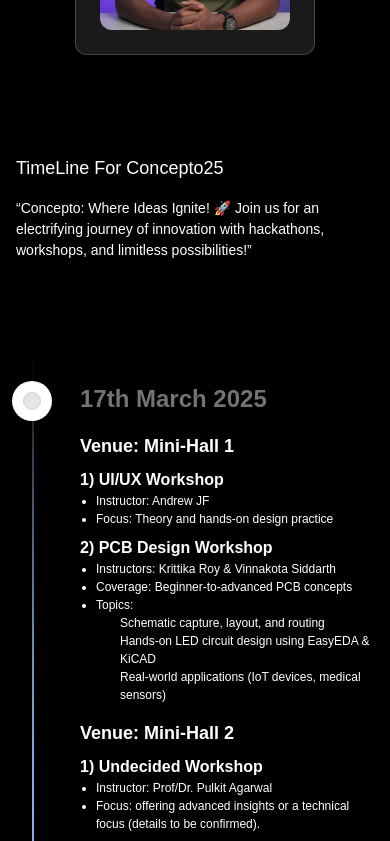
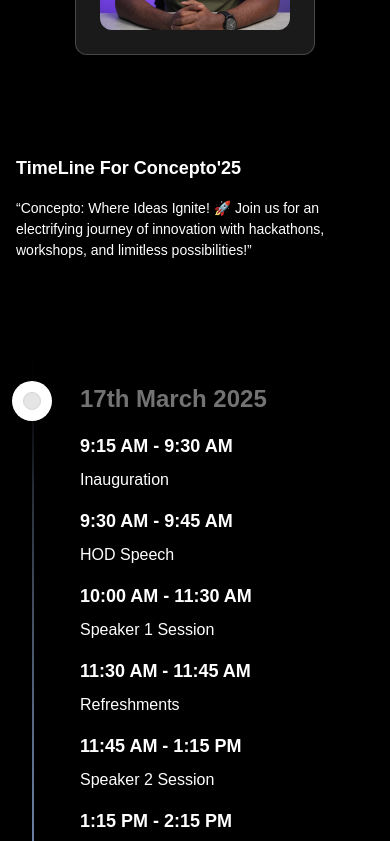
Before and after one commit to Sreeram3927/concepto_2025, a Next.js app: page / in a window 390 px wide. Shown: the part 3087-3928 px from the top of the page. Built offline with nearby package versions, Linux system fonts and the light colour scheme; a web font is replaced by a local one.

Commit message:
Updated timline component
updated content and added responsiveness

```diff
--- a/app/components/Speakers.tsx
+++ b/app/components/Speakers.tsx
@@ -32,7 +32,7 @@ export function Speakers({ speaker }: { speaker: Speaker }) {
         <CardItem
           as="p"
           translateZ="60"
-          className="text-gray-500 text-justify text-sm sm:text-base max-w-full mt-2 dark:text-neutral-300"
+          className="text-gray-500 text-sm sm:text-base max-w-full mt-2 dark:text-neutral-300"
         >
           {speaker.description}
         </CardItem>
--- a/app/components/timeline.tsx
+++ b/app/components/timeline.tsx
@@ -10,49 +10,55 @@ export function TimelineDemo() {
         <div>
           <div className="grid grid-cols-1 sm:grid-cols-2 md:grid-rows-2 lg:grid-rows-2 gap-4">
             <p className="text-neutral-800 text-white white:text-neutral-200 text-xs md:text-sm font-normal mb-0">
-            <span className="text-lg md:text-xl font-extrabold block">Venue: Mini-Hall 1</span>
-
-            <span className="text-base md:text-lg font-bold block mt-2">1) UI/UX Workshop</span>
-            <ul className="ml-4 md:ml-6 list-disc">
-              <li>Instructor: Andrew JF</li>
-              <li>Focus: Theory and hands-on design practice</li>
-            </ul>
-
-            <span className="text-base md:text-lg font-bold block mt-2">2) PCB Design Workshop</span>
-            <ul className="ml-4 md:ml-6 list-disc">
-              <li>Instructors: Krittika Roy & Vinnakota Siddarth</li>
-              <li>Coverage: Beginner-to-advanced PCB concepts</li>
-              <li>Topics:</li>
-              <ul className="ml-6 list-circle">
-                <li>Schematic capture, layout, and routing</li>
-                <li>Hands-on LED circuit design using EasyEDA & KiCAD</li>
-                <li>Real-world applications (IoT devices, medical sensors)</li>
-              </ul>
-            </ul>
+              <span className="text-lg md:text-xl font-extrabold block">9:15 AM - 9:30 AM</span>
+              <span className="text-base md:text-lg block mt-2">Inauguration</span>
             </p>
             <p className="text-neutral-800 text-white white:text-neutral-200 text-xs md:text-sm font-normal mb-0">
-            <span className="text-lg md:text-xl font-extrabold block">Venue: Mini-Hall 2</span>
-
-            <span className="text-base md:text-lg font-bold block mt-2">1) Undecided Workshop </span>
-            <ul className="ml-4 md:ml-6 list-disc">
-              <li>Instructor: Prof/Dr. Pulkit Agarwal</li>
-              <li>Focus: offering advanced insights or a technical focus (details to be confirmed).</li>
-            </ul>
-
-            <span className="text-base md:text-lg font-bold block mt-2">2) No Info</span>
-            <ul className="ml-4 md:ml-6 list-disc">
-              <li>No Info</li>
-              <li>No Info</li>
-              <li>No Info</li>
-              <ul className="ml-6 list-circle">
-                <li>No Info</li>
-                <li>No Info</li>
-                <li>No Info</li>
-              </ul>
-            </ul>
+              <span className="text-lg md:text-xl font-extrabold block">9:30 AM - 9:45 AM</span>
+              <span className="text-base md:text-lg block mt-2">HOD Speech</span>
             </p>
           </div>
-          {/* <div className="grid  grid-cols-1 sm:grid-cols-2 md:grid-rows-2 lg:grid-rows-2 gap-4 mt-0">
+          <div className="grid grid-cols-1 sm:grid-cols-2 md:grid-rows-2 lg:grid-rows-2 gap-4 mt-4">
+            <p className="text-neutral-800 text-white white:text-neutral-200 text-xs md:text-sm font-normal mb-0">
+              <span className="text-lg md:text-xl font-extrabold block">10:00 AM - 11:30 AM</span>
+              <span className="text-base md:text-lg block mt-2">Speaker 1 Session</span>
+            </p>
+            <p className="text-neutral-800 text-white white:text-neutral-200 text-xs md:text-sm font-normal mb-0">
+              <span className="text-lg md:text-xl font-extrabold block">11:30 AM - 11:45 AM</span>
+              <span className="text-base md:text-lg block mt-2">Refreshments</span>
+            </p>
+          </div>
+          <div className="grid grid-cols-1 sm:grid-cols-2 md:grid-rows-2 lg:grid-rows-2 gap-4 mt-4">
+            <p className="text-neutral-800 text-white white:text-neutral-200 text-xs md:text-sm font-normal mb-0">
+              <span className="text-lg md:text-xl font-extrabold block">11:45 AM - 1:15 PM</span>
+              <span className="text-base md:text-lg block mt-2">Speaker 2 Session</span>
+            </p>
+            <p className="text-neutral-800 text-white white:text-neutral-200 text-xs md:text-sm font-normal mb-0">
+              <span className="text-lg md:text-xl font-extrabold block">1:15 PM - 2:15 PM</span>
+              <span className="text-base md:text-lg block mt-2">Lunch Break</span>
+            </p>
+          </div>
+          <div className="grid grid-cols-1 sm:grid-cols-2 md:grid-rows-2 lg:grid-rows-2 gap-4 mt-4">
+            <p className="text-neutral-800 text-white white:text-neutral-200 text-xs md:text-sm font-normal mb-0">
+              <span className="text-lg md:text-xl font-extrabold block">2:30 PM - 3:30 PM</span>
+              <span className="text-base md:text-lg block mt-2">Panel Discussion</span>
+            </p>
+            <p className="text-neutral-800 text-white white:text-neutral-200 text-xs md:text-sm font-normal mb-0">
+              <span className="text-lg md:text-xl font-extrabold block">3:30 PM - 3:45 PM</span>
+              <span className="text-base md:text-lg block mt-2">Questions from Participants</span>
+            </p>
+          </div>
+          <div className="grid grid-cols-1 sm:grid-cols-2 md:grid-rows-2 lg:grid-rows-2 gap-4 mt-4">
+            <p className="text-neutral-800 text-white white:text-neutral-200 text-xs md:text-sm font-normal mb-0">
+              <span className="text-lg md:text-xl font-extrabold block">3:45 PM - 4:15 PM</span>
+              <span className="text-base md:text-lg block mt-2">Day 2 Guideline (Ideathon)</span>
+            </p>
+            <p className="text-neutral-800 text-white white:text-neutral-200 text-xs md:text-sm font-normal mb-0">
+              <span className="text-lg md:text-xl font-extrabold block">4:15 PM</span>
+              <span className="text-base md:text-lg block mt-2">Day 1 Ends</span>
+            </p>
+          </div>
+          {/* <div className="grid grid-cols-1 sm:grid-cols-2 md:grid-rows-2 lg:grid-rows-2 gap-4 mt-0">
             <Image
               src="https://assets.aceternity.com/templates/startup-1.webp"
               alt="startup template"
@@ -91,49 +97,83 @@ export function TimelineDemo() {
         <div>
           <div className="grid grid-cols-1 sm:grid-cols-2 md:grid-rows-2 lg:grid-rows-2 gap-4">
             <p className="text-neutral-800 text-white white:text-neutral-200 text-xs md:text-sm font-normal mb-0">
-            <span className="text-lg md:text-xl font-extrabold block">Venue: Mini-Hall 1</span>
-
-            <span className="text-base md:text-lg font-bold block mt-2">1) Concepto Ideathon</span>
-            <ul className="ml-4 md:ml-6 list-disc">
-              <li>A free event featuring collaborative brainstorming, hackathons, and creative problem-solving to ignite ideas.</li>
-            </ul>
+              <span className="text-lg md:text-xl font-extrabold block">9:00 AM - 9:15 AM</span>
+              <span className="text-base md:text-lg block mt-2">Introduce the rules of the Ideathon</span>
             </p>
             <p className="text-neutral-800 text-white white:text-neutral-200 text-xs md:text-sm font-normal mb-0">
-            <span className="text-lg md:text-xl font-extrabold block">Venue: Mini-Hall 2</span>
-
-            <span className="text-base md:text-lg font-bold block mt-2">1) The A to AI Workshop</span>
-            <ul className="ml-4 md:ml-6 list-disc">
-              <li>Instructor: Sriram Mandalika</li>
-              <li>Coverage: theoretical foundations and practical applications.</li>
-              <li>Topics:A comprehensive exploration of AI</li>
-            </ul>
+              <span className="text-lg md:text-xl font-extrabold block">9:15 AM</span>
+              <span className="text-base md:text-lg block mt-2">ROUND 1</span>
+              <span className="text-lg md:text-xl font-extrabold block mt-2">10:15 - 11:00 AM</span>
+              <span className="text-base md:text-lg block mt-2">ROUND 1 MENTORING</span>
             </p>
           </div>
-          {/* <div className="grid grid-cols-1 sm:grid-cols-2 md:grid-rows-2 lg:grid-rows-2 gap-4">
+          <div className="grid grid-cols-1 sm:grid-cols-2 md:grid-rows-2 lg:grid-rows-2 gap-4 mt-4">
+            <p className="text-neutral-800 text-white white:text-neutral-200 text-xs md:text-sm font-normal mb-0">
+              <span className="text-lg md:text-xl font-extrabold block">11:00 - 11:30 AM</span>
+              <span className="text-base md:text-lg block mt-2">BREAK</span>
+            </p>
+            <p className="text-neutral-800 text-white white:text-neutral-200 text-xs md:text-sm font-normal mb-0">
+              <span className="text-lg md:text-xl font-extrabold block">11:30 PM</span>
+              <span className="text-base md:text-lg block mt-2">ROUND 2 - PARTICIPANTS CAN WORK ON THEIR IDEAS AND PPT</span>
+            </p>
+          </div>
+          <div className="grid grid-cols-1 sm:grid-cols-2 md:grid-rows-2 lg:grid-rows-2 gap-4 mt-4">
+            <p className="text-neutral-800 text-white white:text-neutral-200 text-xs md:text-sm font-normal mb-0">
+              <span className="text-lg md:text-xl font-extrabold block">12:30 - 1:15 PM</span>
+              <span className="text-base md:text-lg block mt-2">LUNCH BREAK</span>
+            </p>
+            <p className="text-neutral-800 text-white white:text-neutral-200 text-xs md:text-sm font-normal mb-0">
+              <span className="text-lg md:text-xl font-extrabold block">1:30 PM</span>
+              <span className="text-base md:text-lg block mt-2">ROUND 3</span>
+              <span className="text-lg md:text-xl font-extrabold block mt-2">2:00</span>
+              <span className="text-base md:text-lg block mt-2">2ND MENTORING SESSION</span>
+            </p>
+          </div>
+          <div className="grid grid-cols-1 sm:grid-cols-2 md:grid-rows-2 lg:grid-rows-2 gap-4 mt-4">
+            <p className="text-neutral-800 text-white white:text-neutral-200 text-xs md:text-sm font-normal mb-0">
+              <span className="text-lg md:text-xl font-extrabold block">3:00 PM</span>
+              <span className="text-base md:text-lg block mt-2">FINAL 15 TEAMS ANNOUNCEMENT</span>
+            </p>
+            <p className="text-neutral-800 text-white white:text-neutral-200 text-xs md:text-sm font-normal mb-0">
+              <span className="text-lg md:text-xl font-extrabold block">3:05 PM</span>
+              <span className="text-base md:text-lg block mt-2">PRESENTATION STARTS</span>
+            </p>
+          </div>
+          <div className="grid grid-cols-1 sm:grid-cols-2 md:grid-rows-2 lg:grid-rows-2 gap-4 mt-4">
+            <p className="text-neutral-800 text-white white:text-neutral-200 text-xs md:text-sm font-normal mb-0">
+              <span className="text-lg md:text-xl font-extrabold block">4:15</span>
+              <span className="text-base md:text-lg block mt-2">JUDGES WILL WORK ON RESULT / ICEBREAKER ACTIVITIES</span>
+            </p>
+            <p className="text-neutral-800 text-white white:text-neutral-200 text-xs md:text-sm font-normal mb-0">
+              <span className="text-lg md:text-xl font-extrabold block">5:30 PM</span>
+              <span className="text-base md:text-lg block mt-2">EVENT ENDS</span>
+            </p>
+          </div>
+          {/* <div className="grid grid-cols-1 sm:grid-cols-2 md:grid-rows-2 lg:grid-rows-2 gap-4 mt-0">
             <Image
-              src="https://assets.aceternity.com/pro/hero-sections.png"
-              alt="hero template"
+              src="https://assets.aceternity.com/templates/startup-1.webp"
+              alt="startup template"
               width={500}
               height={500}
               className="rounded-lg object-cover h-20 md:h-44 lg:h-60 w-full border border-white/50 shadow-[0_0_24px_rgba(34,_42,_53,_0.06),_0_1px_1px_rgba(0,_0,_0,_0.05),_0_0_0_1px_rgba(34,_42,_53,_0.04),_0_0_4px_rgba(34,_42,_53,_0.08),_0_16px_68px_rgba(47,_48,_55,_0.05),_0_1px_0_rgba(255,_255,_255,_0.1)_inset]"
             />
             <Image
-              src="https://assets.aceternity.com/features-section.png"
-              alt="feature template"
+              src="https://assets.aceternity.com/templates/startup-2.webp"
+              alt="startup template"
               width={500}
               height={500}
               className="rounded-lg object-cover h-20 md:h-44 lg:h-60 w-full border border-white/50 shadow-[0_0_24px_rgba(34,_42,_53,_0.06),_0_1px_1px_rgba(0,_0,_0,_0.05),_0_0_0_1px_rgba(34,_42,_53,_0.04),_0_0_4px_rgba(34,_42,_53,_0.08),_0_16px_68px_rgba(47,_48,_55,_0.05),_0_1px_0_rgba(255,_255,_255,_0.1)_inset]"
             />
             <Image
-              src="https://assets.aceternity.com/pro/bento-grids.png"
-              alt="bento template"
+              src="https://assets.aceternity.com/templates/startup-3.webp"
+              alt="startup template"
               width={500}
               height={500}
               className="rounded-lg object-cover h-20 md:h-44 lg:h-60 w-full border border-white/50 shadow-[0_0_24px_rgba(34,_42,_53,_0.06),_0_1px_1px_rgba(0,_0,_0,_0.05),_0_0_0_1px_rgba(34,_42,_53,_0.04),_0_0_4px_rgba(34,_42,_53,_0.08),_0_16px_68px_rgba(47,_48,_55,_0.05),_0_1px_0_rgba(255,_255,_255,_0.1)_inset]"
             />
             <Image
-              src="https://assets.aceternity.com/cards.png"
-              alt="cards template"
+              src="https://assets.aceternity.com/templates/startup-4.webp"
+              alt="startup template"
               width={500}
               height={500}
               className="rounded-lg object-cover h-20 md:h-44 lg:h-60 w-full border border-white/50 shadow-[0_0_24px_rgba(34,_42,_53,_0.06),_0_1px_1px_rgba(0,_0,_0,_0.05),_0_0_0_1px_rgba(34,_42,_53,_0.04),_0_0_4px_rgba(34,_42,_53,_0.08),_0_16px_68px_rgba(47,_48,_55,_0.05),_0_1px_0_rgba(255,_255,_255,_0.1)_inset]"
@@ -143,44 +183,45 @@ export function TimelineDemo() {
       ),
     },
     // {
-      // title: "17th March 2025",
-      // content: (
-      //   <div>
-      //     <p className="text-neutral-800 text-white white:text-neutral-200 text-xs md:text-sm font-normal mb-8">
-      //       Built and launched Aceternity UI and Aceternity UI Pro from scratch
-      //     </p>
-      //     <div className="grid grid-cols-2 gap-4 ">
-      //       <Image
-      //         src="https://assets.aceternity.com/templates/startup-1.webp"
-      //         alt="startup template"
-      //         width={500}
-      //         height={500}
-      //         className="rounded-lg object-cover h-20 md:h-44 lg:h-60 w-full border border-white/50 shadow-[0_0_24px_rgba(34,_42,_53,_0.06),_0_1px_1px_rgba(0,_0,_0,_0.05),_0_0_0_1px_rgba(34,_42,_53,_0.04),_0_0_4px_rgba(34,_42,_53,_0.08),_0_16px_68px_rgba(47,_48,_55,_0.05),_0_1px_0_rgba(255,_255,_255,_0.1)_inset]"
-      //       />
-      //       <Image
-      //         src="https://assets.aceternity.com/templates/startup-2.webp"
-      //         alt="startup template"
-      //         width={500}
-      //         height={500}
-      //         className="rounded-lg object-cover h-20 md:h-44 lg:h-60 w-full border border-white/50 shadow-[0_0_24px_rgba(34,_42,_53,_0.06),_0_1px_1px_rgba(0,_0,_0,_0.05),_0_0_0_1px_rgba(34,_42,_53,_0.04),_0_0_4px_rgba(34,_42,_53,_0.08),_0_16px_68px_rgba(47,_48,_55,_0.05),_0_1px_0_rgba(255,_255,_255,_0.1)_inset]"
-      //       />
-      //       <Image
-      //         src="https://assets.aceternity.com/templates/startup-3.webp"
-      //         alt="startup template"
-      //         width={500}
-      //         height={500}
-      //         className="rounded-lg object-cover h-20 md:h-44 lg:h-60 w-full border border-white/50 shadow-[0_0_24px_rgba(34,_42,_53,_0.06),_0_1px_1px_rgba(0,_0,_0,_0.05),_0_0_0_1px_rgba(34,_42,_53,_0.04),_0_0_4px_rgba(34,_42,_53,_0.08),_0_16px_68px_rgba(47,_48,_55,_0.05),_0_1px_0_rgba(255,_255,_255,_0.1)_inset]"
-      //       />
-      //       <Image
-      //         src="https://assets.aceternity.com/templates/startup-4.webp"
-      //         alt="startup template"
-      //         width={500}
-      //         height={500}
-      //         className="rounded-lg object-cover h-20 md:h-44 lg:h-60 w-full border border-white/50 shadow-[0_0_24px_rgba(34,_42,_53,_0.06),_0_1px_1px_rgba(0,_0,_0,_0.05),_0_0_0_1px_rgba(34,_42,_53,_0.04),_0_0_4px_rgba(34,_42,_53,_0.08),_0_16px_68px_rgba(47,_48,_55,_0.05),_0_1px_0_rgba(255,_255,_255,_0.1)_inset]"
-      //       />
+    //   title: "17th March 2025",
+    //   content: (
+    //     <div>
+    //       <p className="text-neutral-800 text-white white:text-neutral-200 text-xs md:text-sm font-normal mb-8">
+    //         Built and launched Aceternity UI and Aceternity UI Pro from scratch
+    //       </p>
+    //       <div className="grid grid-cols-2 gap-4 ">
+    //         <Image
+    //           src="https://assets.aceternity.com/templates/startup-1.webp"
+    //           alt="startup template"
+    //           width={500}
+    //           height={500}
+    //           className="rounded-lg object-cover h-20 md:h-44 lg:h-60 w-full border border-white/50 shadow-[0_0_24px_rgba(34,_42,_53,_0.06),_0_1px_1px_rgba(0,_0,_0,_0.05),_0_0_0_1px_rgba(34,_42,_53,_0.04),_0_0_4px_rgba(34,_42,_53,_0.08),_0_16px_68px_rgba(47,_48,_55,_0.05),_0_1px_0_rgba(255,_255,_255,_0.1)_inset]"
+    //         />
+    //         <Image
+    //           src="https://assets.aceternity.com/templates/startup-2.webp"
+    //           alt="startup template"
+    //           width={500}
+    //           height={500}
+    //           className="rounded-lg object-cover h-20 md:h-44 lg:h-60 w-full border border-white/50 shadow-[0_0_24px_rgba(34,_42,_53,_0.06),_0_1px_1px_rgba(0,_0,_0,_0.05),_0_0_0_1px_rgba(34,_42,_53,_0.04),_0_0_4px_rgba(34,_42,_53,_0.08),_0_16px_68px_rgba(47,_48,_55,_0.05),_0_1px_0_rgba(255,_255,_255,_0.1)_inset]"
+    //         />
+    //         <Image
+    //           src="https://assets.aceternity.com/templates/startup-3.webp"
+    //           alt="startup template"
+    //           width={500}
+    //           height={500}
+    //           className="rounded-lg object-cover h-20 md:h-44 lg:h-60 w-full border border-white/50 shadow-[0_0_24px_rgba(34,_42,_53,_0.06),_0_1px_1px_rgba(0,_0,_0,_0.05),_0_0_0_1px_rgba(34,_42,_53,_0.04),_0_0_4px_rgba(34,_42,_53,_0.08),_0_16px_68px_rgba(47,_48,_55,_0.05),_0_1px_0_rgba(255,_255,_255,_0.1)_inset]"
+    //         />
+    //         <Image
+    //           src="https://assets.aceternity.com/templates/startup-4.webp"
+    //           alt="startup template"
+    //           width={500}
+    //           height={500}
+    //           className="rounded-lg object-cover h-20 md:h-44 lg:h-60 w-full border border-white/50 shadow-[0_0_24px_rgba(34,_42,_53,_0.06),_0_1px_1px_rgba(0,_0,_0,_0.05),_0_0_0_1px_rgba(34,_42,_53,_0.04),_0_0_4px_rgba(34,_42,_53,_0.08),_0_16px_68px_rgba(47,_48,_55,_0.05),_0_1px_0_rgba(255,_255,_255,_0.1)_inset]"
+    //         />
+    //       </div>
     //     </div>
-      //   </div>
-      // ),}
+    //   ),
+    // }
   ];
   return (
     <div className="w-full">
--- a/app/components/ui/timeline.tsx
+++ b/app/components/ui/timeline.tsx
@@ -26,12 +26,25 @@ export const Timeline = ({ data }: { data: TimelineEntry[] }) => {
     return () => window.removeEventListener("resize", checkScreenSize);
   }, []);
 
+  // Recalculate timelineHeight on scroll and resize
   useEffect(() => {
-    if (ref.current && lastImageRef.current) {
-      const containerTop = ref.current.getBoundingClientRect().top + window.scrollY;
-      const lastImageBottom = lastImageRef.current.getBoundingClientRect().bottom + window.scrollY;
-      setTimelineHeight(lastImageBottom - containerTop);
-    }
+    const updateTimelineHeight = () => {
+      if (ref.current && lastImageRef.current) {
+        const containerTop = ref.current.getBoundingClientRect().top + window.scrollY;
+        const lastImageBottom = lastImageRef.current.getBoundingClientRect().bottom + window.scrollY;
+        const newHeight = lastImageBottom - containerTop;
+        console.log("Timeline Height:", newHeight); // Debug log
+        setTimelineHeight(newHeight);
+      }
+    };
+
+    updateTimelineHeight();
+    window.addEventListener("scroll", updateTimelineHeight);
+    window.addEventListener("resize", updateTimelineHeight);
+    return () => {
+      window.removeEventListener("scroll", updateTimelineHeight);
+      window.removeEventListener("resize", updateTimelineHeight);
+    };
   }, [data, isMobile]);
 
   const { scrollYProgress } = useScroll({
@@ -48,8 +61,8 @@ export const Timeline = ({ data }: { data: TimelineEntry[] }) => {
       ref={containerRef}
     >
       <div className="max-w-7xl mx-auto py-20 px-4 md:px-8 lg:px-10">
-        <h2 className="text-lg md:text-4xl mb-4 text-white dark:text-white max-w-4xl">
-          TimeLine For Concepto25
+        <h2 className="text-lg font-bold md:text-4xl mb-4 text-white dark:text-white max-w-4xl">
+          TimeLine For Concepto'25
         </h2>
         <p className="text-neutral-700 dark:text-neutral-300 text-white text-sm md:text-base max-w-sm">
           “Concepto: Where Ideas Ignite! 🚀 Join us for an electrifying journey of innovation with hackathons, workshops, and limitless possibilities!”
@@ -85,8 +98,8 @@ export const Timeline = ({ data }: { data: TimelineEntry[] }) => {
 
         {/* Timeline Bar */}
         <div
-          style={{ height: timelineHeight }}
-          className="absolute md:left-8 left-8 top-0 overflow-hidden w-[2px] bg-[linear-gradient(to_bottom,var(--tw-gradient-stops))] from-transparent from-[0%] via-neutral-200 dark:via-neutral-700 to-transparent to-[99%] [mask-image:linear-gradient(to_bottom,transparent_0%,black_10%,black_90%,transparent_100%)]"
+          style={{ height: timelineHeight || "100%" }} // Fallback to 100% if height is 0
+          className="absolute md:left-8 left-8 top-0 overflow-hidden w-[2px] bg-[linear-gradient(to_bottom,var(--tw-gradient-stops))] from-transparent from-[0%] via-neutral-200 dark:via-neutral-700 to-transparent to-[99%] [mask-image:linear-gradient(to_bottom,transparent_0%,black_8%,black_92%,transparent_100%)]"
         >
           <motion.div
             style={{
```
Lines whose indentation alone changed are shown as unchanged.
